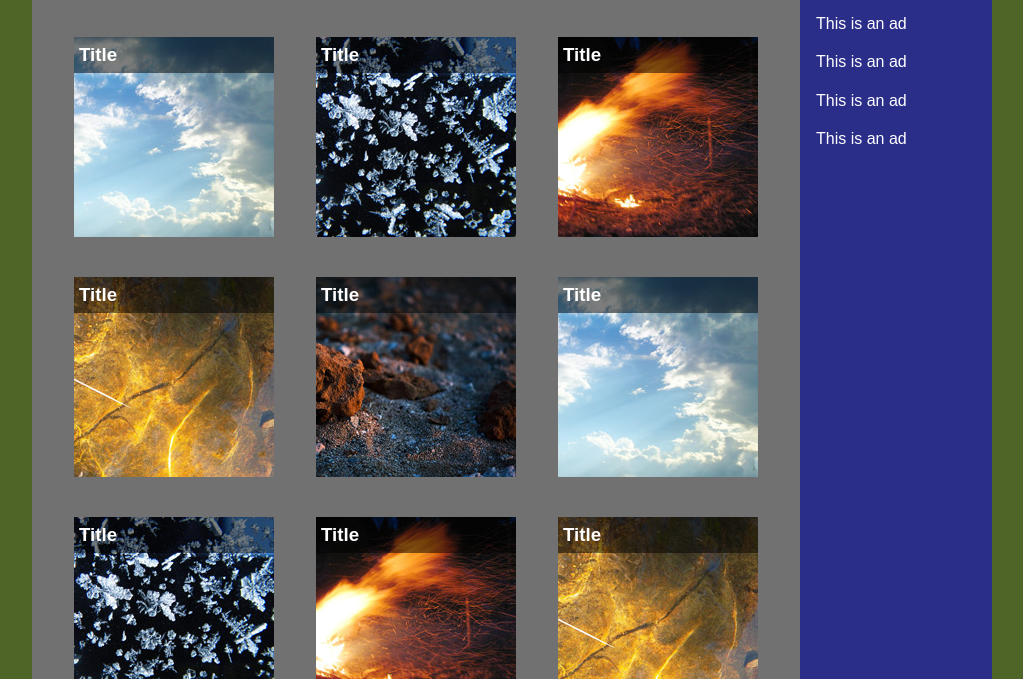
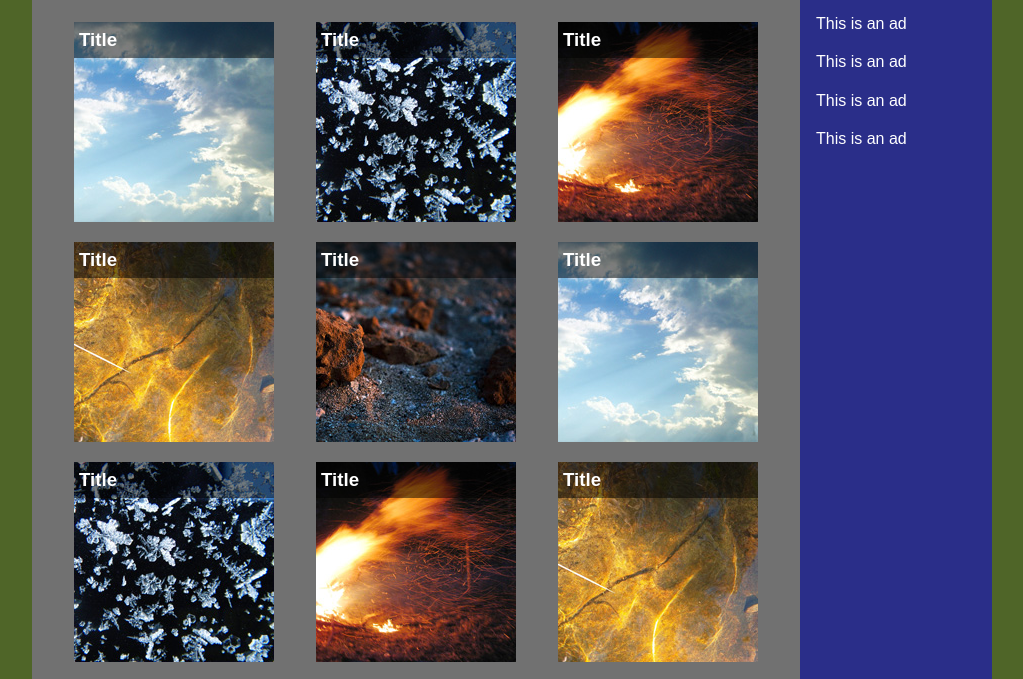
Before and after one commit to UselessTheUseful/UselessTheUseful.github.io, a plain HTML site: page galleria/index.html in a window 1280 px wide. Shown: the part 103-782 px from the top of the page, without its empty margins (128-1151 px from the left). Drawn offline with Linux system fonts and the light colour scheme.

Commit message:
margin update

```diff
--- a/galleria/css/main.css
+++ b/galleria/css/main.css
@@ -249,12 +249,15 @@ ul {
 	justify-content: space-evenly;
 	list-style-type: none;
 	padding: 0;
-	margin: 20px;
+	margin-top: 15px;
+	margin-bottom: 15px;
+	margin-left: 10px;
+	margin-right: 10px;
 }
 
 figure {
 	position: relative;
-	margin: 20px;
+	margin: 10px;
 }
 
 figcaption {
```
